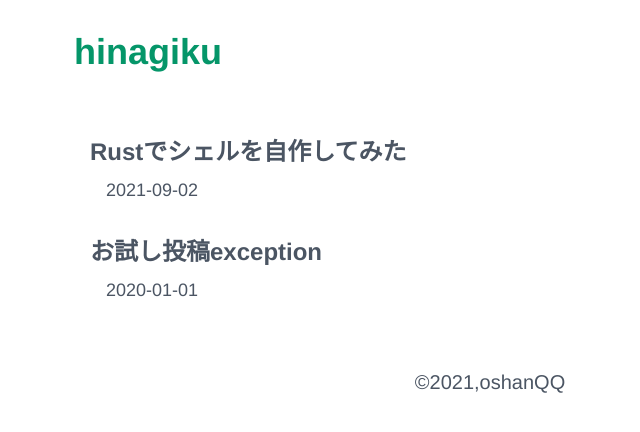
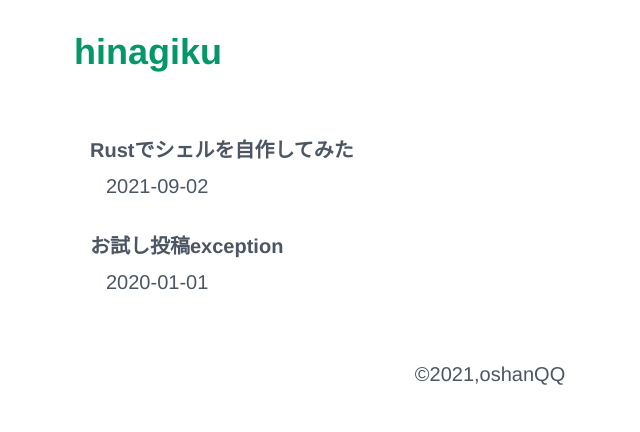
Before and after one commit to oshanQQ/hinagiku, a Next.js app: page / in a window 1280 px wide. Shown: the top 432 px of the page, without its empty margins (150-790 px from the left). Built offline with nearby package versions, Linux system fonts and the light colour scheme.

Commit message:
🎨 Format index page

```diff
--- a/pages/index.tsx
+++ b/pages/index.tsx
@@ -19,8 +19,8 @@ const Home: NextPage<IProps> = ({ posts }) => {
         <div key={i} className="py-4 pl-4 cursor-pointer">
           <Link href={`/posts/${post.slug}`} passHref>
             <div>
-              <div className="mb-2 text-2xl font-bold">{post.title}</div>
-              <div className="ml-4 text-lg">{post.date}</div>
+              <div className="mb-2 text-xl font-bold">{post.title}</div>
+              <div className="ml-4 text-xl">{post.date}</div>
             </div>
           </Link>
         </div>
@@ -41,7 +41,6 @@ export async function getStaticProps() {
     };
   });
 
-  console.log(posts);
   return {
     props: {
       posts: posts,
```
